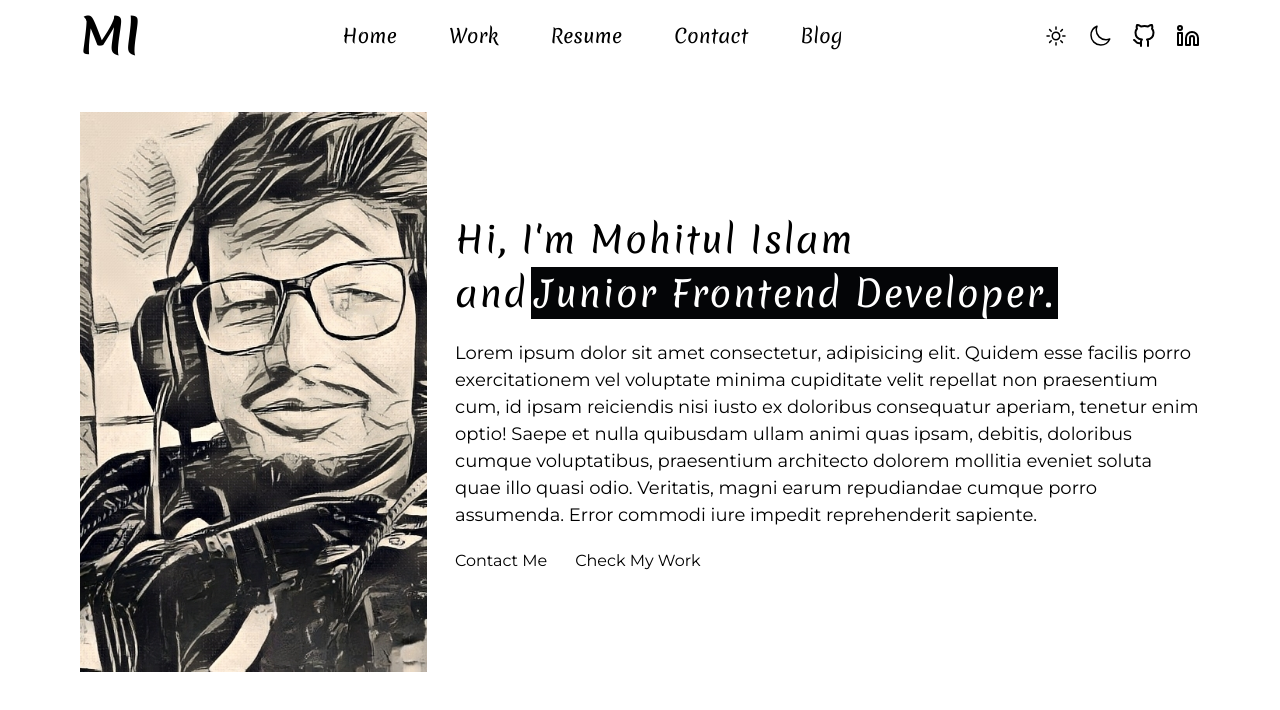
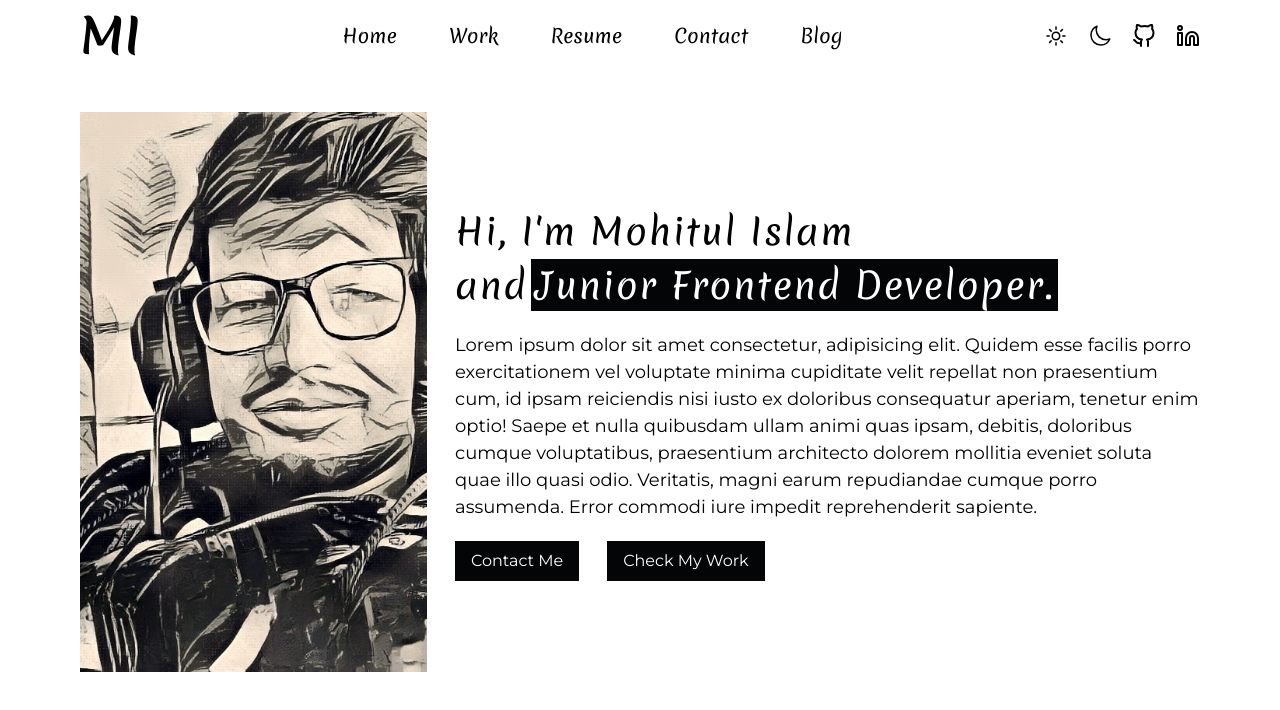
Before and after one commit to mohit838/Mohitul-Islam-Frontend, a Next.js app in the folder client/: page / in a window 1280 px wide. Shown: the top 710 px of the page. Built offline with nearby package versions, Linux system fonts and the light colour scheme.

Commit message:
action btn desing

```diff
--- a/client/src/app/globals.css
+++ b/client/src/app/globals.css
@@ -54,22 +54,6 @@ a {
 }
 
 /* Profile Image Responsiveness */
-/* .image-container {
-  width: 100%;
-
-  > div {
-    position: unset !important;
-  }
-
-  .image {
-    object-fit: contain;
-    width: 100% !important;
-    position: relative !important;
-    height: unset !important;
-  }
-} */
-
-/* styles.css */
 .fixed-ratio-container {
   position: relative;
   width: 200%;
@@ -84,3 +68,13 @@ a {
   height: 100%;
   object-fit: cover;
 }
+
+.actionBtn {
+  background: var(--primary-color);
+  color: #fff;
+
+  &:hover {
+    background: var(--secondary-color);
+    color: var(--primary-color);
+  }
+}
--- a/client/src/components/Common/Buttons/Button.jsx
+++ b/client/src/components/Common/Buttons/Button.jsx
@@ -1,5 +1,5 @@
 const Button = ({ children }) => {
-  return <button>{children}</button>;
+  return <button className="px-4 py-2 actionBtn">{children}</button>;
 };
 
 export default Button;
```
Also changed, not shown: client/src/components/HomePage/HeroContent/HeroContent.jsx (+1 -28 lines).
